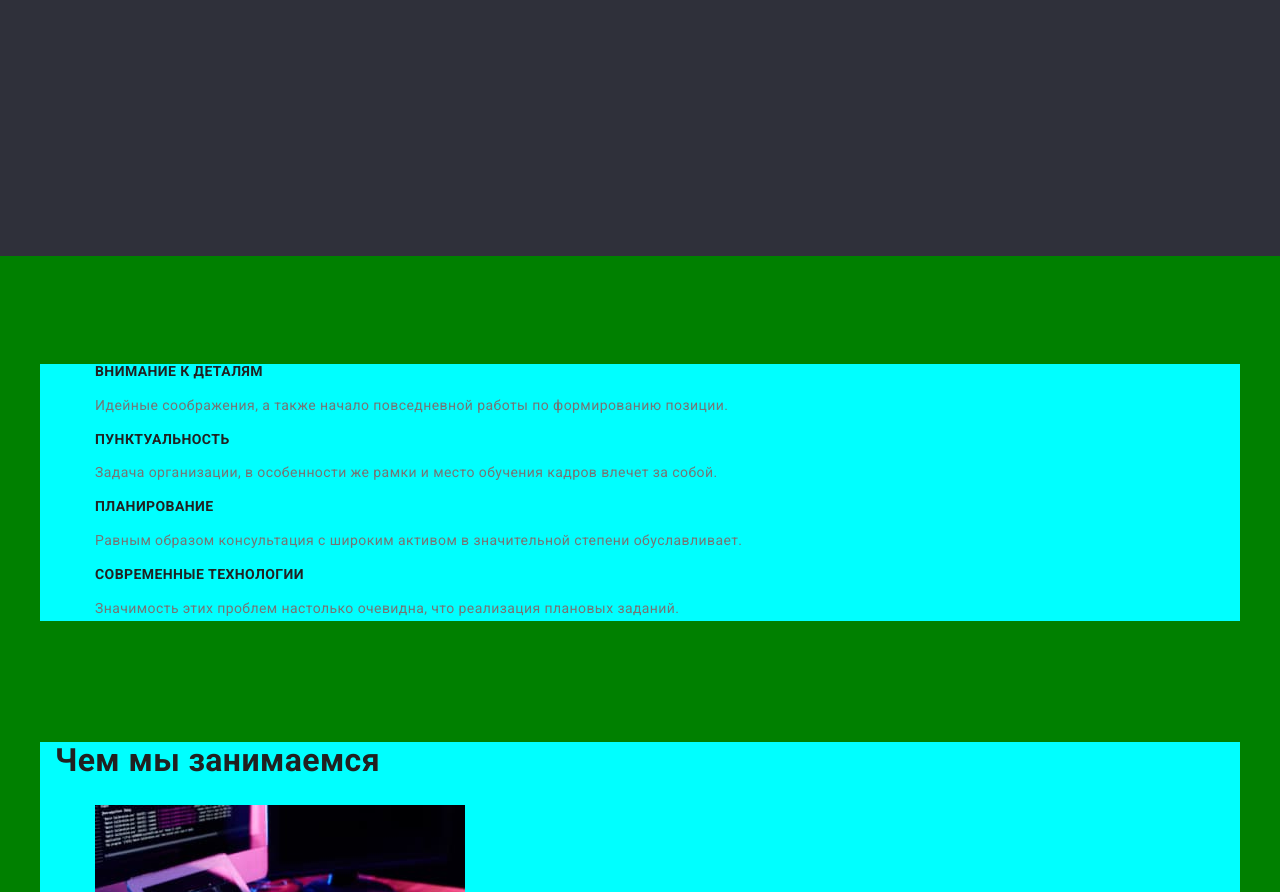
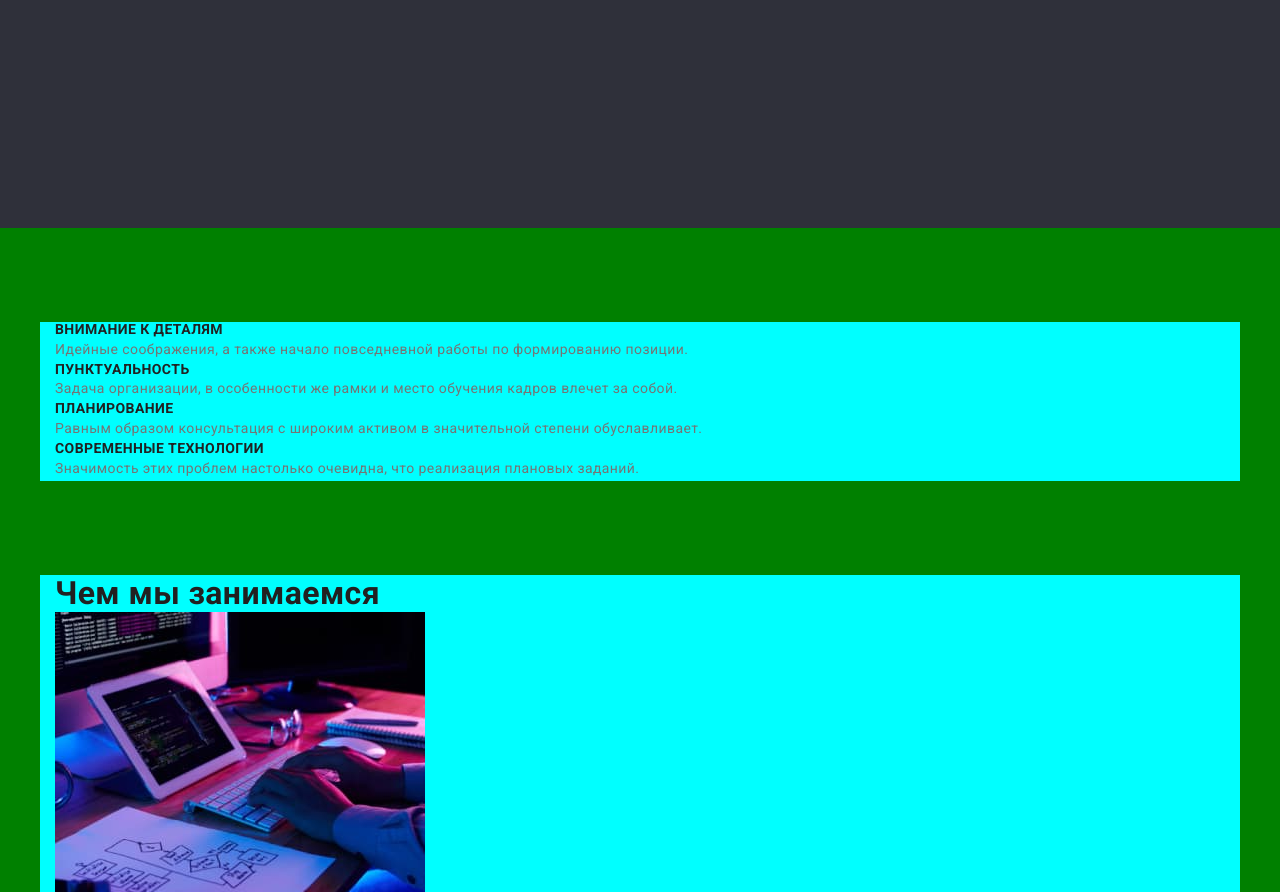
Before and after one commit to forysiak-vova/goit-markup-hw-03, a plain HTML site: page index.html in a window 1280 px wide. Shown: the part 524-1416 px from the top of the page. Drawn offline with nearby package versions, Linux system fonts and the light colour scheme.

Commit message:
скидання

```diff
--- a/css/style.css
+++ b/css/style.css
@@ -35,6 +35,22 @@ body {
   clip-path: inset(100%);
   clip: rect(0 0 0 0);
   overflow: hidden;
+}
+
+h1,
+h2,
+h3,
+p {
+  margin-top: 0;
+  margin-bottom: 0;
+}
+ul {
+  margin-top: 0;
+  margin-bottom: 0;
+  padding-left: 0;
+}
+img {
+  display: block;
 }
 
 /* =======Логотип======= */
@@ -95,6 +111,7 @@ body {
 .hero {
   background-color: var(--background-color);
   height: 600px;
+  padding-top: 200px;
 }
 .hero__title {
   max-width: 690px;
@@ -262,4 +279,3 @@ body {
   display: grid;
   grid-template-columns: repeat(3, 370px);
   gap: 30px;
-  justify-self: center;
```
